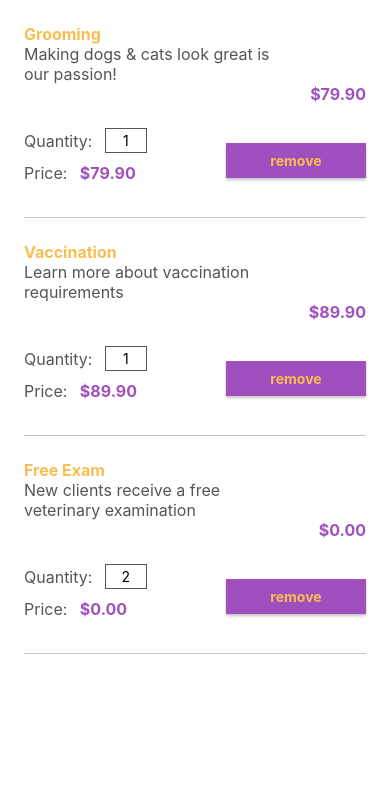
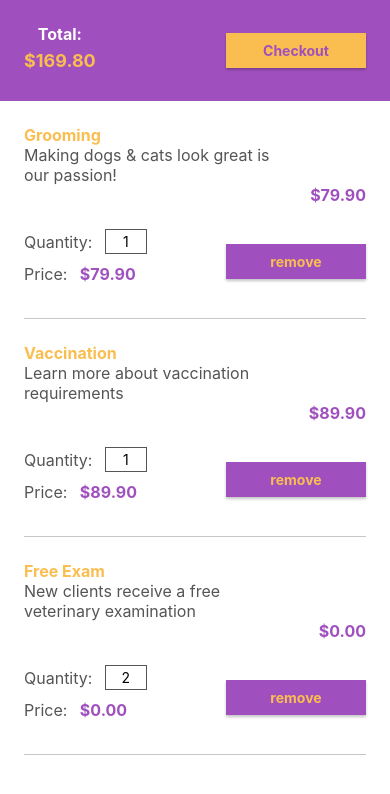
Before and after one commit to danielacb/alura, a React Native app in the folder react-native/gatito/: screen / in a window 390 px wide. Shown: the top 794 px of the page. Built offline with nearby package versions, Linux system fonts and the light colour scheme.

Commit message:
create CartStatus component

```diff
--- /dev/null
+++ b/react-native/gatito/src/components/CartStatus/index.js
@@ -0,0 +1,24 @@
+import React from "react";
+import { Text, View } from "react-native";
+import Button from "../Button";
+
+import styles from "./styles";
+
+export default function CartStatus({ total }) {
+  return (
+    <View style={styles.content}>
+      <View style={styles.total}>
+        <Text style={styles.description}>Total:</Text>
+        <Text style={styles.value}>
+          {Intl.NumberFormat("en-US", {
+            style: "currency",
+            currency: "USD",
+          }).format(total)}
+        </Text>
+      </View>
+      <View style={styles.button}>
+        <Button title="Checkout" reversed />
+      </View>
+    </View>
+  );
+}
--- /dev/null
+++ b/react-native/gatito/src/components/CartStatus/styles.js
@@ -0,0 +1,31 @@
+import { StyleSheet } from "react-native";
+import { colors } from "../../styles/styles";
+
+export default StyleSheet.create({
+  content: {
+    backgroundColor: colors.purple,
+    flexDirection: "row",
+    justifyContent: "space-around",
+    alignItems: "center",
+    flexWrap: "wrap",
+    padding: 24,
+  },
+  total: {
+    alignItems: "center",
+  },
+  description: {
+    fontSize: 16,
+    color: colors.light,
+    fontWeight: "bold",
+  },
+  value: {
+    fontSize: 18,
+    fontWeight: "bold",
+    marginVertical: 6,
+    color: colors.orange,
+  },
+  button: {
+    flexGrow: 1,
+    alignItems: "flex-end",
+  },
+});
--- a/react-native/gatito/src/screens/Cart/index.js
+++ b/react-native/gatito/src/screens/Cart/index.js
@@ -2,6 +2,7 @@ import React from "react";
 import { View, FlatList, KeyboardAvoidingView, Platform } from "react-native";
 import styles from "../../styles/styles";
 import Item from "./CartItem";
+import CartStatus from "../../components/CartStatus";
 
 const services = [
   {
@@ -28,12 +29,18 @@ const services = [
 ];
 
 export default function Cart() {
+  const total = services.reduce(
+    (sum, { price, quantity }) => sum + price * quantity,
+    0
+  );
+
   return (
     <View>
       <KeyboardAvoidingView
         behavior={Platform.OS === "ios" ? "padding" : "height"}
         style={styles.container}
       >
+        <CartStatus total={total} />
         <FlatList
           data={services}
           renderItem={({ item }) => (
```
